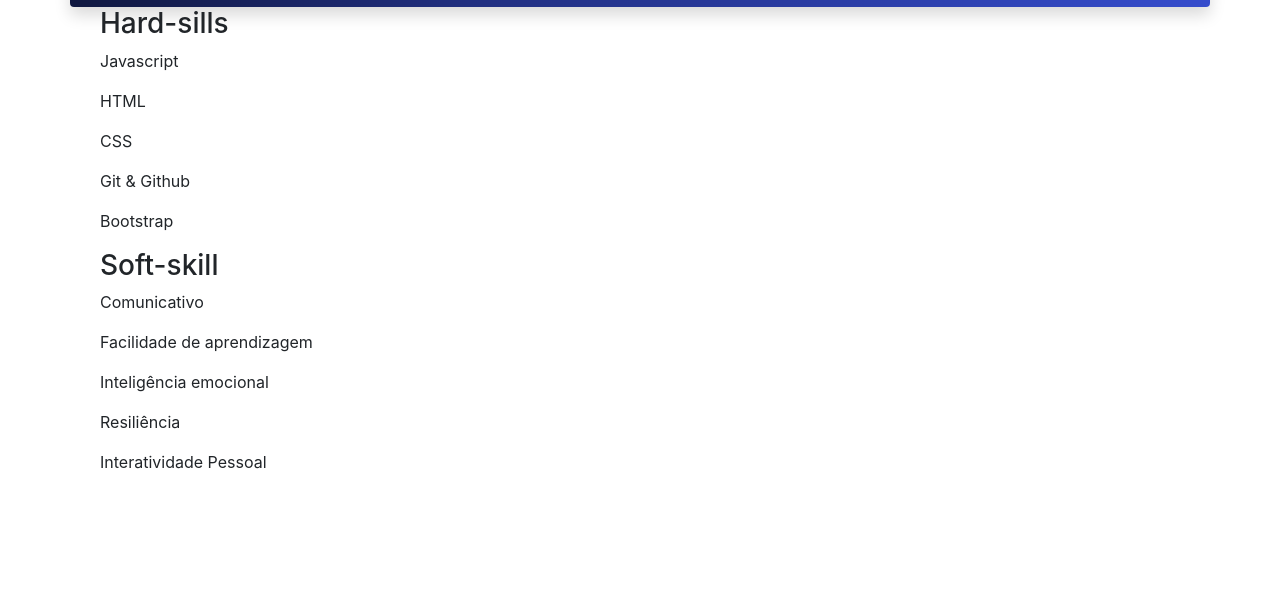
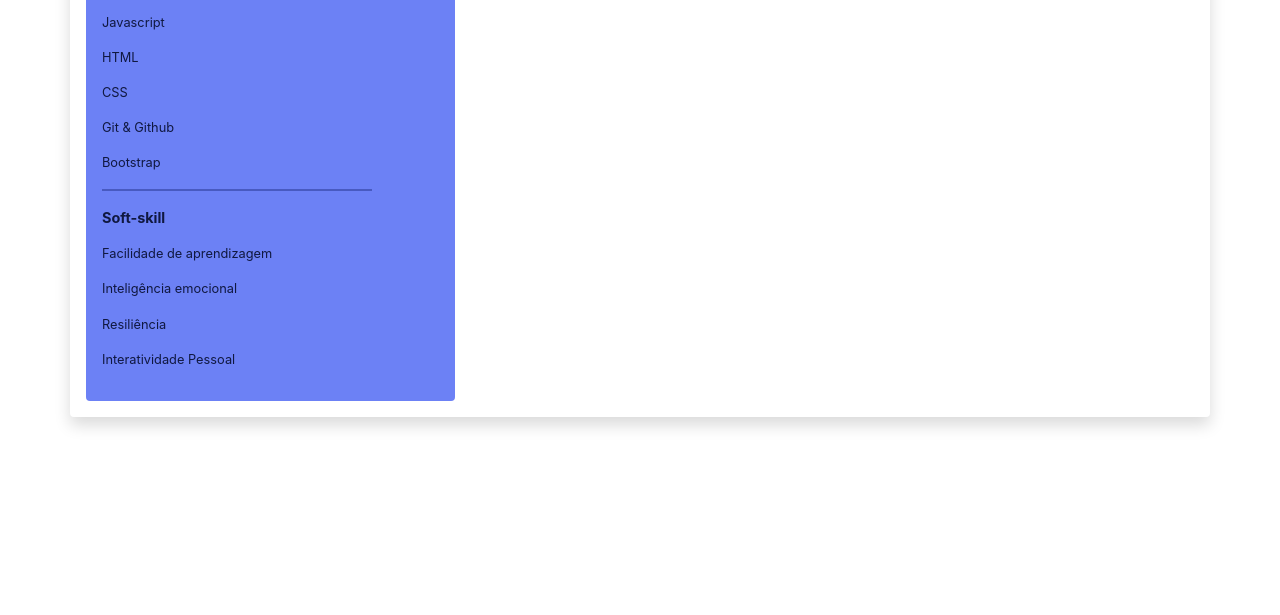
Before and after one commit to RomuuloGoncalves/curriculo, a plain HTML site: page index.html in a window 1280 px wide. Shown: the part 185-800 px from the top of the page. Drawn offline with nearby package versions, Linux system fonts and the light colour scheme.

Commit message:
construção da coluna esquerda

```diff
--- a/assets/css/main.css
+++ b/assets/css/main.css
@@ -4,6 +4,7 @@
     --tertianary-color:#354CCC;
     --quaternary-color:#24348C;
     --quinary-color: #1A2666;
+    --senary-color: #6c81f5;
     --light-color: #ffffff;
     --dark-color: #00000000;
     --grayscale:#555555;
@@ -46,6 +47,46 @@
     width: 18   0px;
 }
 
+.skills{
+}
+
+.skills__left-column{
+    background: var(--senary-color);
+}
+
+.skills__title{
+    color: var(--secundary-color);
+    font-weight: bold;
+    font-size: 0.9rem;
+}
+
+.skills__label{
+    color: var(--secundary-color);
+    font-size: 0.8rem;
+    transition: all 1s;
+}
+
+.skills__label:hover{
+    background-color: var(--tertianary-color);
+    border-radius: 4px;
+    transition: all 1s;
+    padding-left: 8px;
+    cursor: pointer;
+}
+
+.skills__divider{
+    width: 80%;
+    height: 2px;
+    background: var(--quaternary-color);
+    padding: 0;
+    margin: 0;
+    margin-bottom: var(--medium-size);
+    opacity: 0.5;
+}
+.skills__rigth-column{
+
+}
+
 @media(max-width:400px){
     .links{
         flex-direction: column;
--- a/index.html
+++ b/index.html
@@ -1,24 +1,29 @@
 <!DOCTYPE html>
 <html lang="en">
+
 <head>
     <meta charset="UTF-8">
     <meta http-equiv="X-UA-Compatible" content="IE=edge">
     <meta name="viewport" content="width=device-width, initial-scale=1.0">
     <title>Meu currículo</title>
     <!-- Import bootstrap -->
-    <link rel="stylesheet" href="https://stackpath.bootstrapcdn.com/bootstrap/4.1.3/css/bootstrap.min.css" integrity="sha384-MCw98/SFnGE8fJT3GXwEOngsV7Zt27NXFoaoApmYm81iuXoPkFOJwJ8ERdknLPMO" crossorigin="anonymous">
-    <script src="https://stackpath.bootstrapcdn.com/bootstrap/4.1.3/js/bootstrap.min.js" integrity="sha384-ChfqqxuZUCnJSK3+MXmPNIyE6ZbWh2IMqE241rYiqJxyMiZ6OW/JmZQ5stwEULTy" crossorigin="anonymous"></script>
+    <link rel="stylesheet" href="https://stackpath.bootstrapcdn.com/bootstrap/4.1.3/css/bootstrap.min.css"
+        integrity="sha384-MCw98/SFnGE8fJT3GXwEOngsV7Zt27NXFoaoApmYm81iuXoPkFOJwJ8ERdknLPMO" crossorigin="anonymous">
+    <script src="https://stackpath.bootstrapcdn.com/bootstrap/4.1.3/js/bootstrap.min.js"
+        integrity="sha384-ChfqqxuZUCnJSK3+MXmPNIyE6ZbWh2IMqE241rYiqJxyMiZ6OW/JmZQ5stwEULTy"
+        crossorigin="anonymous"></script>
     <!-- Custom css -->
     <link rel="stylesheet" href="./assets/css/main.css">
     <!-- Import dos icones do Material icons -->
     <script type="module" src="https://unpkg.com/ionicons@5.5.2/dist/ionicons/ionicons.esm.js"></script>
     <script nomodule src="https://unpkg.com/ionicons@5.5.2/dist/ionicons/ionicons.js"></script>
 </head>
+
 <body>
 
     <!-- Header -->
-    <div class="container header shadow rounded mt-3">
-        <div class="row p-4 d-flex flex-column justify-content-center align-items-center">
+    <div class="container header shadow rounded ">
+        <div class="row p-3 d-flex flex-column justify-content-center align-items-center">
             <div class="col-6 d-flex justify-content-center align-items-center">
                 <h1 class="header__name">Rômulo da Silva Gonçalves</h1>
             </div>
@@ -52,32 +57,41 @@
     </div>
 
     <!-- Left column -->
-    <div class="container">
-        <div class="col-4 left-column">
-            <h3>Hard-sills</h3>
-            <p>Javascript</p>
-            <p>HTML</p>
-            <p>CSS</p>
-            <p>Git & Github</p>
-            <p>Bootstrap</p>
-        </div>
-        <div class="col-8 right-column">
-            <h3>Soft-skill</h3>
-            <p>Comunicativo</p>
-            <p>Facilidade de aprendizagem</p>
-            <p>Inteligência emocional</p>
-            <p>Resiliência</p>
-            <p>Interatividade Pessoal</p>
+    <div class="container skills shadow rounded mt-3">
+        <div class="row p-3">
+
+            <div class="col-4 skills__left-column p-3 rounded">
+                <p class="skills__title">Hard-sills</p>
+                <p class="skills__label">Javascript</p>
+                <p class="skills__label">HTML</p>
+                <p class="skills__label">CSS</p>
+                <p class="skills__label">Git & Github</p>
+                <p class="skills__label">Bootstrap</p>
+                <div class="skills__divider"></div>
+                <p class="skills__title">Soft-skill</p>
+                <p class="skills__label">Facilidade de aprendizagem</p>
+                <p class="skills__label">Inteligência emocional</p>
+                <p class="skills__label">Resiliência</p>
+                <p class="skills__label">Interatividade Pessoal</p>
+            </div>
+            <div class="col-8 skills__right-column">
+
+            </div>
         </div>
     </div>
 
     <!-- Right Column -->
 
     <!-- Import bootstrap js -->
-    <script src="https://code.jquery.com/jquery-3.3.1.slim.min.js" integrity="sha384-q8i/X+965DzO0rT7abK41JStQIAqVgRVzpbzo5smXKp4YfRvH+8abtTE1Pi6jizo" crossorigin="anonymous"></script>
-    <script src="https://cdnjs.cloudflare.com/ajax/libs/popper.js/1.14.3/umd/popper.min.js" integrity="sha384-ZMP7rVo3mIykV+2+9J3UJ46jBk0WLaUAdn689aCwoqbBJiSnjAK/l8WvCWPIPm49" crossorigin="anonymous"></script>
+    <script src="https://code.jquery.com/jquery-3.3.1.slim.min.js"
+        integrity="sha384-q8i/X+965DzO0rT7abK41JStQIAqVgRVzpbzo5smXKp4YfRvH+8abtTE1Pi6jizo"
+        crossorigin="anonymous"></script>
+    <script src="https://cdnjs.cloudflare.com/ajax/libs/popper.js/1.14.3/umd/popper.min.js"
+        integrity="sha384-ZMP7rVo3mIykV+2+9J3UJ46jBk0WLaUAdn689aCwoqbBJiSnjAK/l8WvCWPIPm49"
+        crossorigin="anonymous"></script>
 
     <!-- Custom js -->
     <script src="./assets/js/main.js"></script>
 </body>
+
 </html>
```
